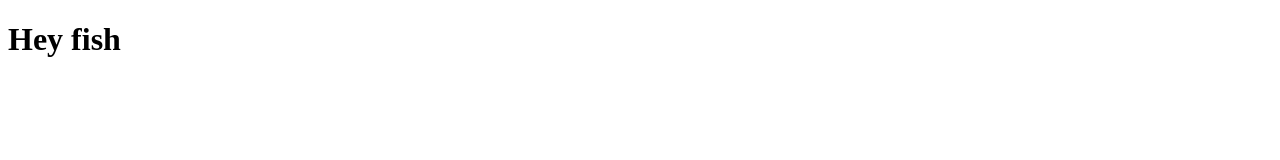
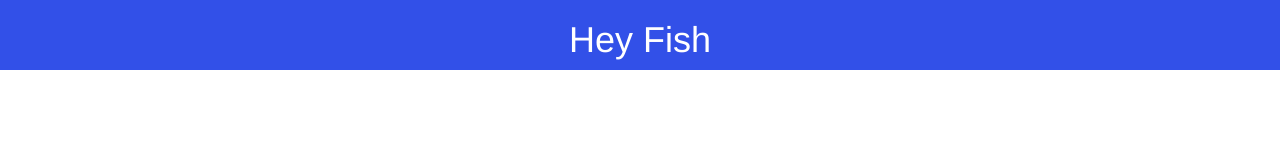
Before and after one commit to tuna15/hey-fish, a website: page views/index.html in a window 1280 px wide. Drawn offline with nearby package versions, Linux system fonts and the light colour scheme.

Commit message:
working web-server

```diff
--- a/views/index.html
+++ b/views/index.html
@@ -1,13 +1,22 @@
-
 <!DOCTYPE html>
-<html>
-  <head>
-    <meta charset="utf-8">
-    <title>hello fish</title>
-  </head>
-  <body>
-    <h1>
-      Hey fish
-    </h1>
-  </body>
+<html lang="en">
+<head>
+  <title>Hello Fish</title>
+  <meta charset="utf-8">
+  <meta name="viewport" content="width=device-width, initial-scale=1">
+  <link rel="stylesheet" href="https://maxcdn.bootstrapcdn.com/bootstrap/3.3.7/css/bootstrap.min.css">
+  <script src="https://ajax.googleapis.com/ajax/libs/jquery/3.2.1/jquery.min.js"></script>
+  <script src="https://maxcdn.bootstrapcdn.com/bootstrap/3.3.7/js/bootstrap.min.js"></script>
+  <style>
+    .bg-1 {
+      background-color: #3250E8;
+      color: #ffffff;
+    }
+  </style>
+</head>
+<body>
+  <div class="container-fluid bg-1 text-center">
+    <h1>Hey Fish</h1>
+  </div>
+</body>
 </html>
```
Also changed, not shown: package.json (added, +27 -0 lines), 1 other file.
